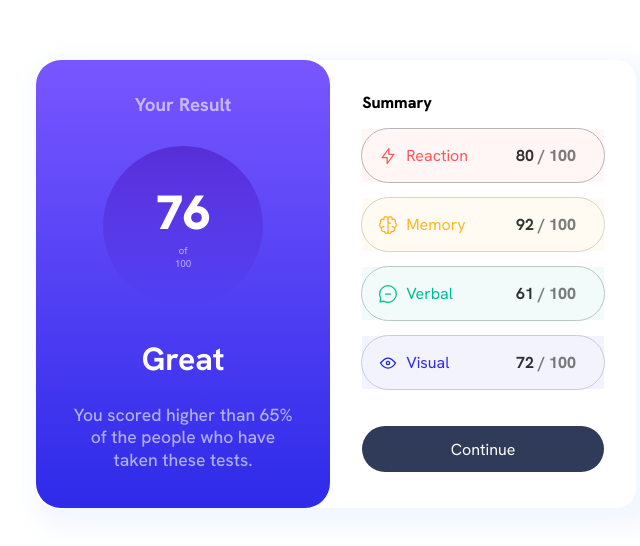
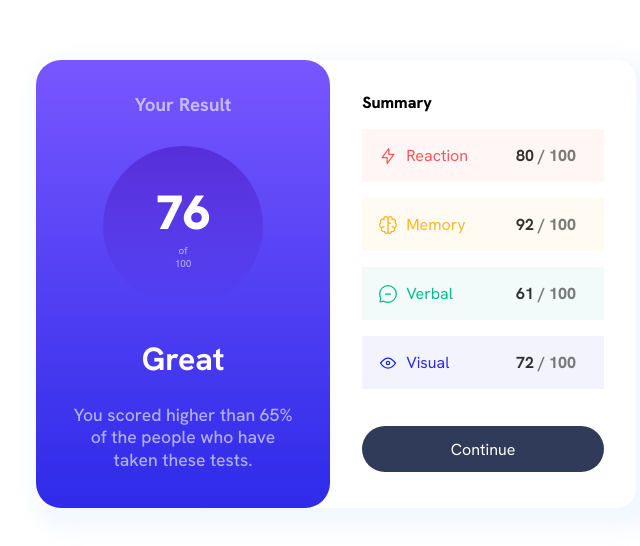
Before and after one commit to abmanaf/Result-summary-component, a React (Vite) app: page / in a window 1280 px wide. Shown: the part 116-662 px from the top of the page, without its empty margins (304-944 px from the left). Built offline with nearby package versions, Linux system fonts and the light colour scheme.

Commit message:
minor changes

```diff
--- a/src/App.css
+++ b/src/App.css
@@ -129,26 +129,18 @@ button:hover {
 
 .red-background {
   background-color: #fff6f5;
-  outline: 1px solid rgb(183, 181, 181);
-  border-radius: 2em;
 }
 
 .yellow-background {
   background-color: #fffbf2;
-  outline: 1px solid #dad4c4;
-  border-radius: 2em;
 }
 
 .green-background {
   background-color: #f2fbfa;
-  outline: 1px solid #b8c8c6;
-  border-radius: 2em;
 }
 
 .violet-background {
   background-color: #f3f3fd;
-  outline: 1px solid #c8c8e7;
-  border-radius: 2em;
 }
 
 table {
```
